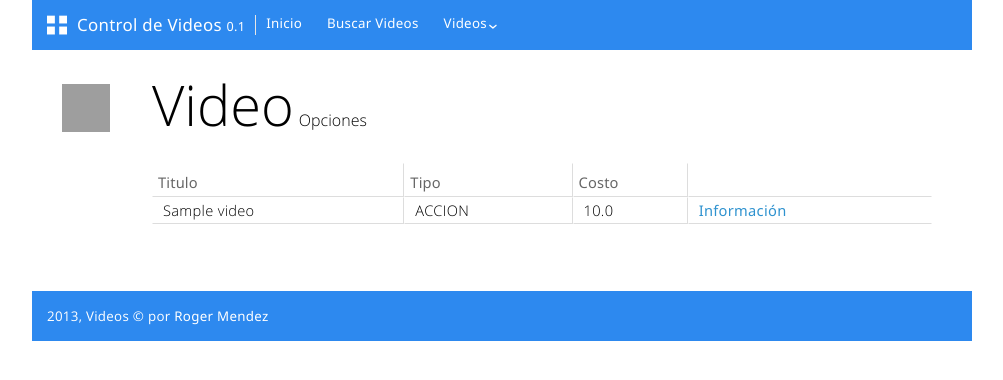
After one commit to RogerMendez/controlvideos, a Django app: page /video/option/ in a window 1280 px wide. The commit adds this page. Shown: the top 380 px of the page, without its empty margins (138-1141 px from the left). Run offline with Django 3.2, Linux system fonts and the light colour scheme; tables that the repository leaves empty hold one stand-in row (values such as "Sample post"); parts of the project's set-up code (start-up, migrations or seed data) failed here and were passed over; some libraries are stand-ins or nearby versions; grey boxes are pictures that could not be loaded.

Commit message:
con nuevas cosas

```diff
--- /dev/null
+++ b/controlvideos/Templates/Videos/option_video.html
@@ -0,0 +1,36 @@
+{# encoding=utf-8 #}
+{% extends 'base.html' %}
+{% block title %}
+    Opciones Video
+{% endblock%}
+{% block titulo %}
+    <h1>Video<small>Opciones</small></h1>
+{% endblock titulo %}
+{% block atras %}{% url 'videos.views.home' %}{% endblock atras %}
+{% block cuerpo %}
+<div class="grid">
+    <div class="row">
+        <table class="hovered">
+            <thead>
+                <tr>
+                    <th>Titulo</th>
+                    <th>Tipo</th>
+                    <th>Costo</th>
+                    <th></th>
+                </tr>
+            </thead>
+            <tbody>
+                {% for video in videos %}
+                    <tr>
+                        <td>{{ video.titulo }}</td>
+                        <td>{{ video.tipo }}</td>
+                        <td>{{ video.costo }}</td>
+                        <td><a href="{% url 'videos.views.info_video' video.id %}">Información</a></td>
+                    </tr>
+                {% endfor %}
+
+            </tbody>
+        </table>
+    </div>
+</div>
+{% endblock cuerpo %}
--- a/controlvideos/Templates/base.html
+++ b/controlvideos/Templates/base.html
@@ -53,11 +53,13 @@
                         <a href="">Buscar Videos</a>
                     </li>
                     <li data-role="dropdown">
-                        <a href="#">Opciones Video</a>
+                        <a href="#">Videos</a>
                         <ul class="dropdown-menu">
                             <li>
                                 <a href="{% url 'videos.views.new_video' %}">Registrar</a>
                             </li>
+                            <li class="divider"></li>
+                            <li><a href="{% url 'videos.views.option_video' %}">Opciones</a></li>
                         </ul>
                     </li>
 
@@ -69,7 +71,9 @@
 <div class="page secondary">
     <div class="page-header">
         <div class="page-header-content">
-            <h1>Videos<small>En la Tienda</small></h1>
+            {% block titulo %}
+                <h1>Videos<small>En la Tienda</small></h1>
+            {% endblock titulo %}
             <a href="{% block atras %}/{% endblock atras %}" class="back-button big page-back"></a>
         </div>
     </div>
--- a/controlvideos/urls.py
+++ b/controlvideos/urls.py
@@ -21,7 +21,10 @@ urlpatterns = patterns('',
 
     #VIDEOS
     url(r'^video/new/$', 'videos.views.new_video'),
+    url(r'^video/option/$', 'videos.views.option_video'),
     url(r'^video/info/(?P<id_video>\d+)/$', 'videos.views.info_video'),
     url(r'^video/imagen/new/(?P<id_video>\d+)/$', 'videos.views.new_imagen'),
-
+    url(r'^actor/new/(?P<id_video>\d+)/$', 'videos.views.new_actor'),
+    url(r'^actor/show/(?P<id_video>\d+)/$', 'videos.views.show_actores'),
+    url(r'^actor/add/(?P<id_video>\d+)/(?P<id_actor>\d+)/$', 'videos.views.add_actor'),
 )
--- a/videos/forms.py
+++ b/videos/forms.py
@@ -3,7 +3,7 @@ from django.forms import ModelForm
 from django import forms
 from django.forms.util import ErrorList
 
-from videos.models import Videos, Imagen
+from videos.models import Videos, Imagen, Actor
 
 class DivErrorList(ErrorList):
     def __unicode__(self):
@@ -22,3 +22,7 @@ class ImagenForm(ModelForm):
     class Meta:
         model = Imagen
         exclude = ['video']
+
+class ActorForm(ModelForm):
+    class Meta:
+        model = Actor
--- a/videos/models.py
+++ b/videos/models.py
@@ -39,3 +39,17 @@ class Imagen(models.Model):
     class Meta:
         ordering = ['fecha_registro']
         verbose_name_plural = "Imagenes"
+
+class Actor(models.Model):
+    nombre = models.CharField(max_length=100, verbose_name='Nombre de Actor')
+    def __unicode__(self):
+        return self.nombre
+    class Meta:
+        ordering = ['nombre']
+        verbose_name_plural = 'Actores'
+
+class Actor_Video(models.Model):
+    video = models.ForeignKey(Videos)
+    actor = models.ForeignKey(Actor)
+    def __unicode__(self):
+        return self.actor
--- a/videos/views.py
+++ b/videos/views.py
@@ -3,8 +3,8 @@ from django.http import HttpResponse, HttpResponseRedirect
 from django.shortcuts import render_to_response, get_object_or_404
 from django.template import RequestContext
 
-from videos.forms import VideosForm, ImagenForm
-from videos.models import Videos, Imagen
+from videos.forms import VideosForm, ImagenForm, ActorForm
+from videos.models import Videos, Imagen, Actor, Actor_Video
 
 
 def home(request):
@@ -35,17 +35,22 @@ def new_video(request):
         formulario = VideosForm()
     return render_to_response('Videos/new_video.html', {'formulario' :formulario}, context_instance=RequestContext(request))
 
+def option_video(request):
+    videos = Videos.objects.filter(cantidad__gte = 1)
+    return render_to_response('Videos/option_video.html', {'videos' :videos}, context_instance=RequestContext(request))
+
 def info_video(request, id_video):
     video = get_object_or_404(Videos, pk = id_video)
     imagenes = Imagen.objects.filter(video_id = id_video)
-    return render_to_response('Videos/info_video.html', {'video' :video, 'imagenes' :imagenes}, context_instance=RequestContext(request))
+    q1 = Actor_Video.objects.filter(video_id = id_video)
+    q2 = q1.values('actor_id')
+    actores = Actor.objects.filter(id__in=q2)
+    return render_to_response('Videos/info_video.html', {'video' :video, 'imagenes' :imagenes, 'actores' :actores}, context_instance=RequestContext(request))
 
 def new_imagen(request, id_video):
     if request.method =='POST' :
         formulario = ImagenForm(request.POST, request.FILES)
         if formulario.is_valid() :
-            #nombre = formulario.cleaned_data['nombre']
-            #imagen = formulario.cleaned_data['imagen']
             img = formulario.save()
             img.video_id = id_video
             img.save()
@@ -53,3 +58,27 @@ def new_imagen(request, id_video):
     else:
         formulario = ImagenForm()
     return render_to_response('Videos/new_imagen.html', {'formulario' :formulario, 'id_video' :id_video}, context_instance=RequestContext(request))
+
+def new_actor(request, id_video):
+    if request.method =='POST' :
+        formulario = ActorForm(request.POST, request.FILES)
+        if formulario.is_valid() :
+            formulario.save()
+            return HttpResponseRedirect('/video/info/'+id_video+'/')
+    else:
+        formulario = ActorForm()
+    return render_to_response('Videos/new_actor.html', {'formulario' :formulario}, context_instance=RequestContext(request))
+
+def show_actores(request, id_video):
+    video = get_object_or_404(Videos, pk = id_video)
+    q1 = Actor_Video.objects.filter(video_id = id_video)
+    q2 = q1.values('actor_id')
+    actores = Actor.objects.exclude(id__in=q2)
+    return render_to_response('Videos/add_actor.html', {'video' :video, 'actores' :actores}, context_instance=RequestContext(request))
+
+def add_actor(request, id_video,id_actor):
+    Actor_Video.objects.create(
+        video_id = id_video,
+        actor_id = id_actor,
+    )
+    return HttpResponseRedirect('/video/info/'+id_video+'/')
```
Also changed, not shown: controlvideos/Templates/Videos/add_actor.html (added, +28 -0 lines), controlvideos/Templates/Videos/info_video.html (+22 -3 lines), controlvideos/Templates/Videos/new_actor.html (added, +9 -0 lines), controlvideos/settings.py (+1 -8 lines).
